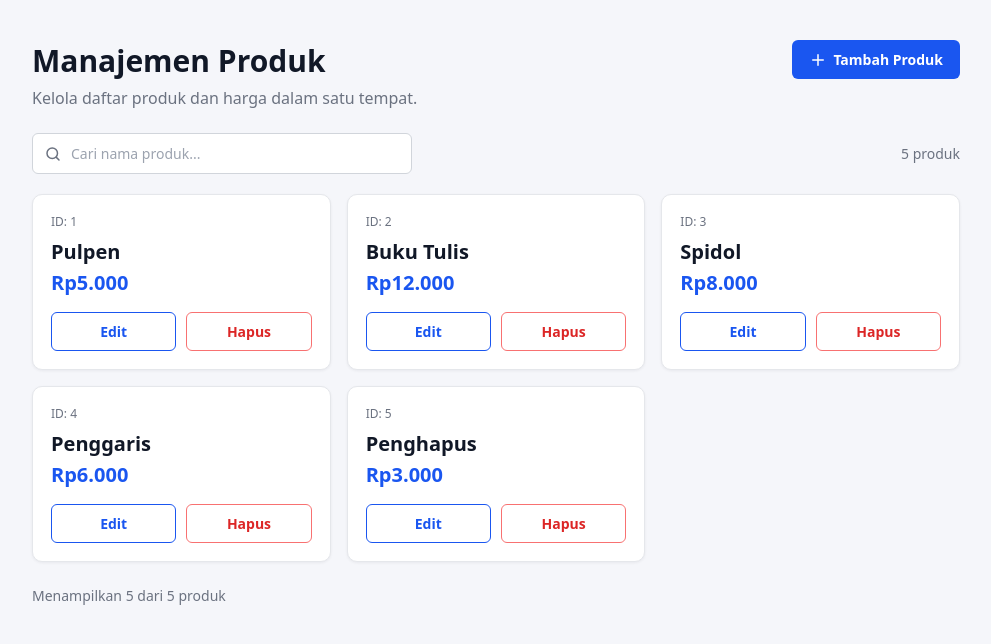
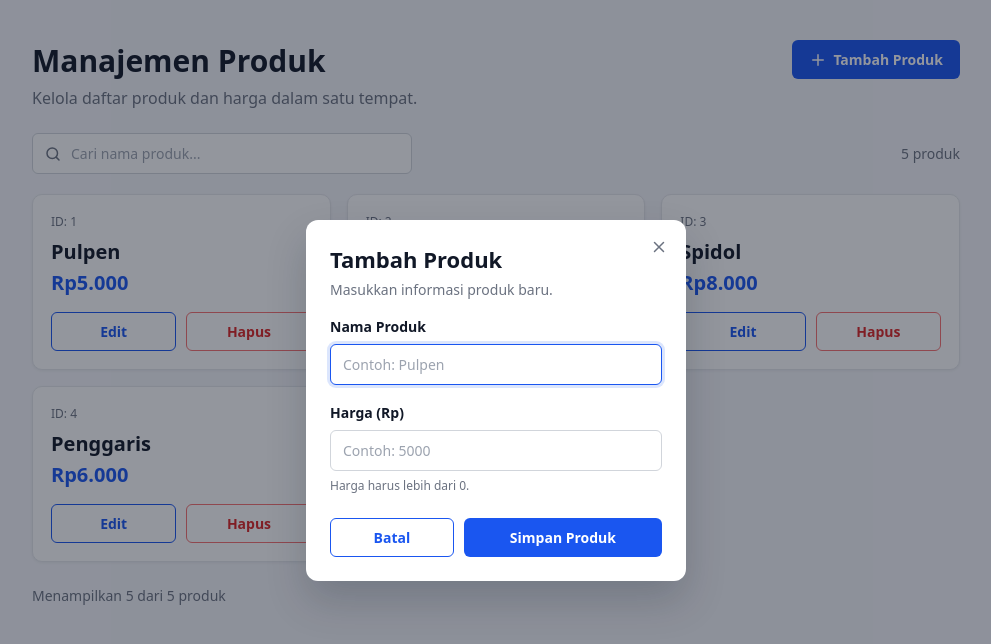
Before and after one commit to manoedinata/pemweb-week11, a React (Vite) app: page / in a window 1280 px wide. Both pictures are taken after a click on the button "Tambah Produk". Shown: the top 644 px of the page, without its empty margins (144-1135 px from the left). Built offline with nearby package versions, Linux system fonts and the light colour scheme.

Commit message:
Menambahkan pop-up form untuk menambah produk baru

```diff
--- /dev/null
+++ b/src/components/molecules/FormField.css
@@ -0,0 +1,21 @@
+.form-field {
+  margin-top: 18px;
+}
+
+.form-label {
+  display: block;
+  margin-bottom: 8px;
+  font-size: 14px;
+  font-weight: 600;
+}
+
+.form-hint,
+.form-error {
+  margin-top: 6px;
+  font-size: 12px;
+  color: var(--muted);
+}
+
+.form-error {
+  color: var(--danger);
+}
--- /dev/null
+++ b/src/components/molecules/FormField.jsx
@@ -0,0 +1,29 @@
+import Input from '../atoms/Input';
+import './FormField.css';
+
+// Gabungan label + input + teks bantuan/pesan error
+function FormField({ id, label, hint, error, ...inputProps }) {
+  const message = error || hint;
+
+  return (
+    <div className="form-field">
+      <label htmlFor={id} className="form-label">
+        {label}
+      </label>
+      <Input
+        id={id}
+        className={error ? 'input-error' : ''}
+        aria-invalid={Boolean(error)}
+        aria-describedby={message ? `${id}-message` : undefined}
+        {...inputProps}
+      />
+      {message && (
+        <p id={`${id}-message`} className={error ? 'form-error' : 'form-hint'}>
+          {message}
+        </p>
+      )}
+    </div>
+  );
+}
+
+export default FormField;
--- /dev/null
+++ b/src/components/molecules/Modal.css
@@ -0,0 +1,58 @@
+.modal-overlay {
+  position: fixed;
+  inset: 0;
+  z-index: 10;
+  display: flex;
+  align-items: center;
+  justify-content: center;
+  padding: 16px;
+  background: rgba(17, 24, 39, 0.45);
+}
+
+.modal {
+  position: relative;
+  width: 100%;
+  max-width: 380px;
+  max-height: calc(100vh - 32px);
+  overflow-y: auto;
+  padding: 24px;
+  background: var(--surface);
+  border-radius: 12px;
+  box-shadow: 0 20px 40px rgba(17, 24, 39, 0.2);
+}
+
+.modal-close {
+  position: absolute;
+  top: 14px;
+  right: 14px;
+  display: flex;
+  padding: 4px;
+  border: none;
+  border-radius: 4px;
+  background: none;
+  color: var(--muted);
+  cursor: pointer;
+}
+
+.modal-close:hover {
+  color: var(--text);
+  background: #f3f4f6;
+}
+
+.modal-title {
+  font-size: 22px;
+  padding-right: 28px;
+}
+
+.modal-subtitle {
+  margin-top: 6px;
+  font-size: 14px;
+  color: var(--muted);
+}
+
+.modal-actions {
+  display: grid;
+  grid-template-columns: 1fr 1.6fr;
+  gap: 10px;
+  margin-top: 24px;
+}
--- /dev/null
+++ b/src/components/molecules/Modal.jsx
@@ -0,0 +1,33 @@
+import { useEffect } from 'react';
+import Icon from '../atoms/Icon';
+import './Modal.css';
+
+// Kerangka pop-up: latar gelap, kotak dialog, dan tombol tutup (X)
+function Modal({ title, onClose, children, className = '' }) {
+  useEffect(() => {
+    function handleKeyDown(event) {
+      if (event.key === 'Escape') onClose();
+    }
+    document.addEventListener('keydown', handleKeyDown);
+    return () => document.removeEventListener('keydown', handleKeyDown);
+  }, [onClose]);
+
+  return (
+    <div className="modal-overlay" onClick={onClose}>
+      <div
+        className={`modal ${className}`.trim()}
+        role="dialog"
+        aria-modal="true"
+        aria-label={title}
+        onClick={(event) => event.stopPropagation()}
+      >
+        <button type="button" className="modal-close" aria-label="Tutup" onClick={onClose}>
+          <Icon name="close" />
+        </button>
+        {children}
+      </div>
+    </div>
+  );
+}
+
+export default Modal;
--- /dev/null
+++ b/src/components/organisms/ProductFormModal.jsx
@@ -0,0 +1,77 @@
+import { useState } from 'react';
+import Button from '../atoms/Button';
+import FormField from '../molecules/FormField';
+import Modal from '../molecules/Modal';
+
+// Pop-up form untuk menambah produk baru atau mengedit produk yang dipilih.
+// Jika prop `product` diisi, form berjalan dalam mode edit.
+function ProductFormModal({ product, onSubmit, onClose }) {
+  const isEdit = Boolean(product);
+  const [name, setName] = useState(product ? product.name : '');
+  const [price, setPrice] = useState(product ? String(product.price) : '');
+  const [errors, setErrors] = useState({});
+
+  function validate() {
+    const newErrors = {};
+    if (name.trim() === '') {
+      newErrors.name = 'Nama produk wajib diisi.';
+    }
+    const priceNumber = Number(price);
+    if (price === '' || !Number.isFinite(priceNumber) || priceNumber <= 0) {
+      newErrors.price = 'Harga harus lebih dari 0.';
+    }
+    return newErrors;
+  }
+
+  function handleSubmit(event) {
+    event.preventDefault();
+    const newErrors = validate();
+    setErrors(newErrors);
+    if (Object.keys(newErrors).length > 0) return;
+
+    onSubmit({ name: name.trim(), price: Number(price) });
+  }
+
+  return (
+    <Modal title={isEdit ? 'Edit Produk' : 'Tambah Produk'} onClose={onClose}>
+      <h2 className="modal-title">{isEdit ? 'Edit Produk' : 'Tambah Produk'}</h2>
+      <p className="modal-subtitle">
+        {isEdit ? 'Perbarui informasi produk yang dipilih.' : 'Masukkan informasi produk baru.'}
+      </p>
+      {isEdit && <p className="modal-subtitle">ID: {product.id}</p>}
+
+      <form onSubmit={handleSubmit} noValidate>
+        <FormField
+          id="product-name"
+          label="Nama Produk"
+          placeholder="Contoh: Pulpen"
+          value={name}
+          error={errors.name}
+          autoFocus
+          onChange={(event) => setName(event.target.value)}
+        />
+        <FormField
+          id="product-price"
+          label="Harga (Rp)"
+          type="number"
+          min="1"
+          inputMode="numeric"
+          placeholder="Contoh: 5000"
+          value={price}
+          hint="Harga harus lebih dari 0."
+          error={errors.price}
+          onChange={(event) => setPrice(event.target.value)}
+        />
+
+        <div className="modal-actions">
+          <Button variant="outline" onClick={onClose}>
+            Batal
+          </Button>
+          <Button type="submit">{isEdit ? 'Simpan Perubahan' : 'Simpan Produk'}</Button>
+        </div>
+      </form>
+    </Modal>
+  );
+}
+
+export default ProductFormModal;
--- a/src/components/pages/ProductPage.jsx
+++ b/src/components/pages/ProductPage.jsx
@@ -2,24 +2,37 @@ import { useState } from 'react';
 import Button from '../atoms/Button';
 import Icon from '../atoms/Icon';
 import SearchBar from '../molecules/SearchBar';
+import ProductFormModal from '../organisms/ProductFormModal';
 import ProductList from '../organisms/ProductList';
 import ProductLayout from '../templates/ProductLayout';
 import { initialProducts } from '../../data/products';
 
 function ProductPage() {
-  const [products] = useState(initialProducts);
+  const [products, setProducts] = useState(initialProducts);
   const [keyword, setKeyword] = useState('');
+  // modal: null (tertutup) | { type: 'add' }
+  const [modal, setModal] = useState(null);
 
   const filteredProducts = products.filter((product) =>
     product.name.toLowerCase().includes(keyword.trim().toLowerCase()),
   );
+
+  function closeModal() {
+    setModal(null);
+  }
+
+  function handleAdd(data) {
+    const nextId = products.reduce((max, product) => Math.max(max, product.id), 0) + 1;
+    setProducts([...products, { id: nextId, ...data }]);
+    closeModal();
+  }
 
   return (
     <ProductLayout
       title="Manajemen Produk"
       subtitle="Kelola daftar produk dan harga dalam satu tempat."
       action={
-        <Button>
+        <Button onClick={() => setModal({ type: 'add' })}>
           <Icon name="plus" /> Tambah Produk
         </Button>
       }
@@ -32,6 +45,8 @@ function ProductPage() {
       footer={`Menampilkan ${filteredProducts.length} dari ${products.length} produk`}
     >
       <ProductList products={filteredProducts} onEdit={() => {}} onDelete={() => {}} />
+
+      {modal?.type === 'add' && <ProductFormModal onSubmit={handleAdd} onClose={closeModal} />}
     </ProductLayout>
   );
 }
```
